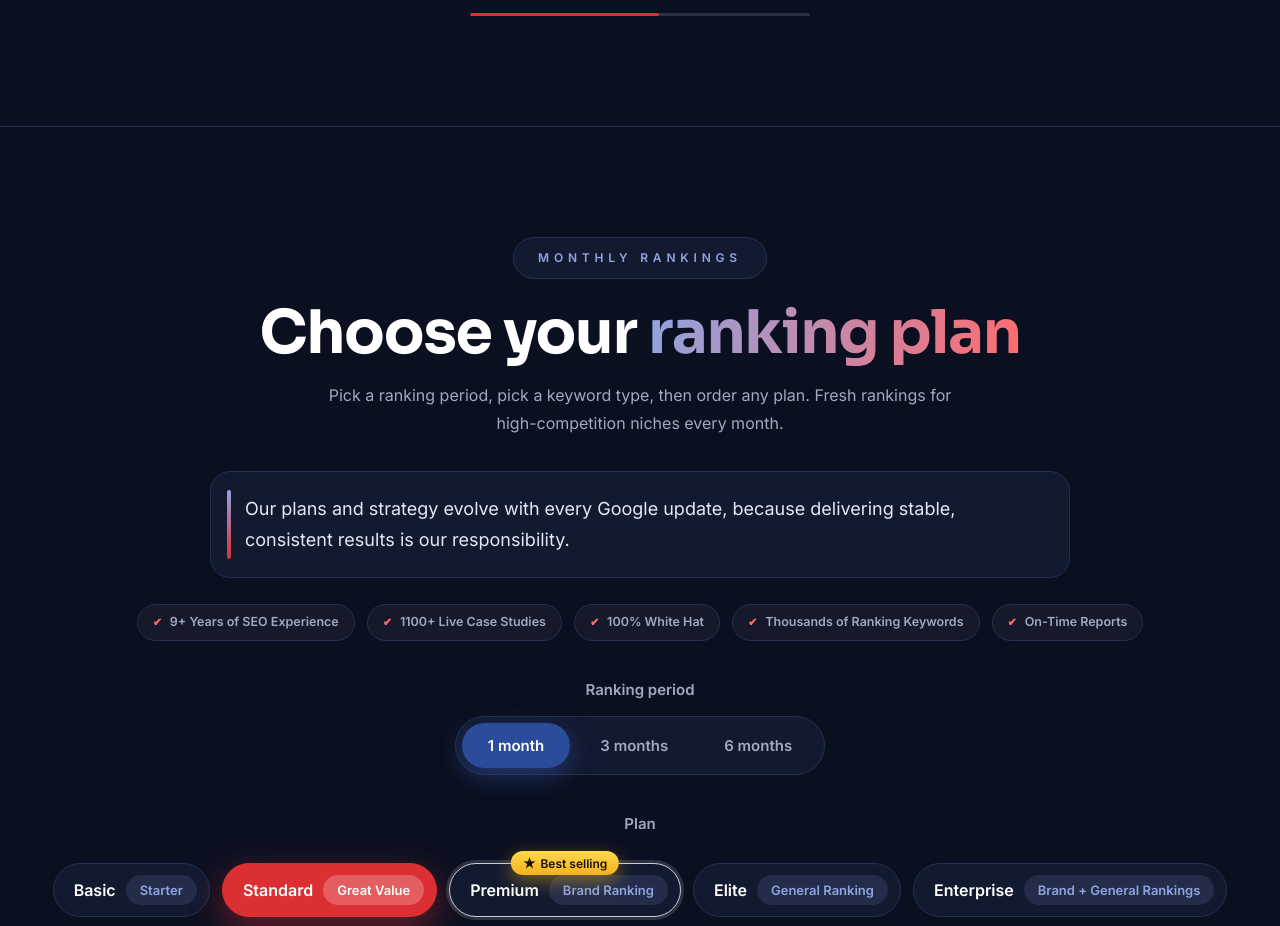
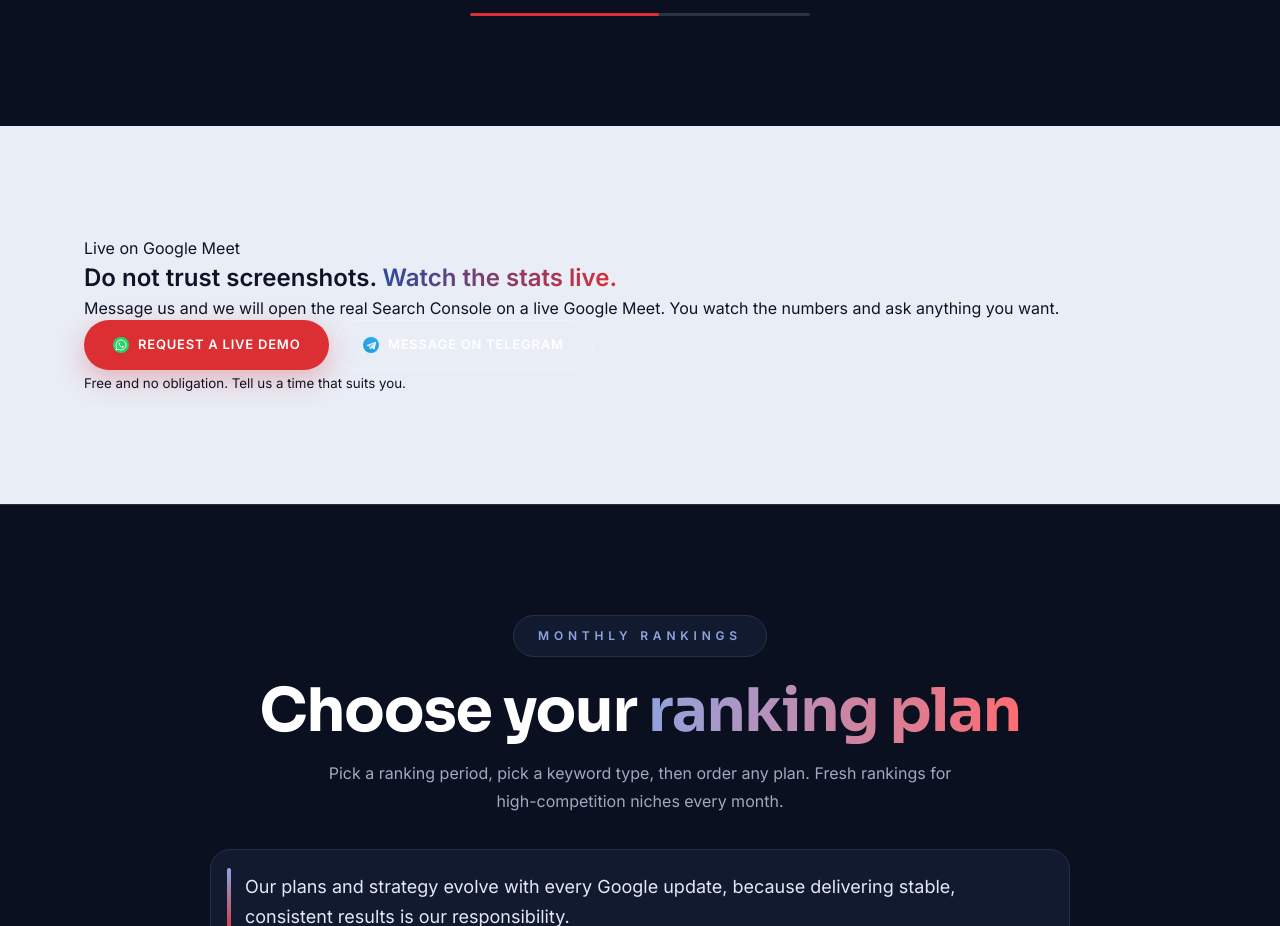
Before and after one commit to Hoorbutt8899/seoIgame, a plain HTML site: page index.html in a window 1280 px wide. Shown: the part 3103-4029 px from the top of the page. Drawn offline with Linux system fonts and the light colour scheme.

Commit message:
Add live demo section to index.html
Added a live Google Meet demo section to the HTML file.

```diff
--- a/index.html
+++ b/index.html
@@ -445,6 +445,28 @@
     </div>
   </div>
 </section>
+
+<!-- =====================================================================
+     LIVE GOOGLE MEET DEMO SECTION
+     PASTE THIS BLOCK in index.html right AFTER the case studies section
+     (after the closing </section> of <section id="case-studies">)
+     and right BEFORE the packages / ranking section.
+     ===================================================================== -->
+<section id="live-demo" class="sec soft ld-sec">
+  <div class="wrap">
+    <div class="ld-card reveal">
+      <span class="ld-pill"><i class="pulse-dot"></i>Live on Google Meet</span>
+      <h2>Do not trust screenshots. <span class="grad">Watch the stats live.</span></h2>
+      <p>Message us and we will open the real Search Console on a live Google Meet. You watch the numbers and ask anything you want.</p>
+      <div class="ld-btns">
+        <a class="btn gold" id="liveWa" href="#" target="_blank" rel="noopener"><svg><use href="#i-wa"/></svg>Request a live demo</a>
+        <a class="btn ghost-d" id="liveTg" href="#" target="_blank" rel="noopener"><svg><use href="#i-tg"/></svg>Message on Telegram</a>
+      </div>
+      <small>Free and no obligation. Tell us a time that suits you.</small>
+    </div>
+  </div>
+</section>
+
 <!-- =====================================================================
      PACKAGES = MONTHLY RANKING PLANS  +  DR / DA / TF PACKAGES
      In index.html DELETE your whole old <section id="packages"> ... </section>
```
